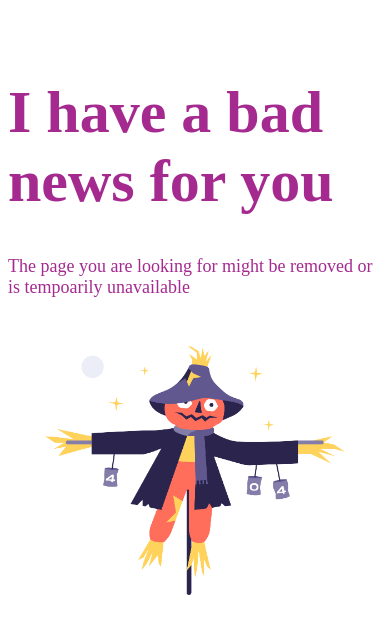
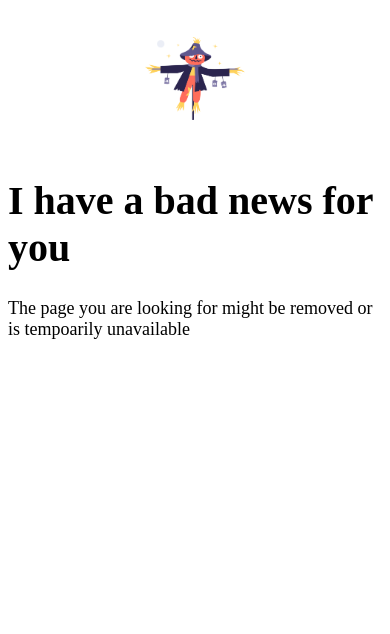
Before and after one commit to UNSTOPABLES2020/Assesment, a plain HTML site: page error.html in a window 390 px wide. Drawn offline with Linux system fonts and the light colour scheme.

Commit message:
for resolution less than 479

```diff
--- a/style/style.css
+++ b/style/style.css
@@ -77,3 +77,32 @@ img {
 
         }
 }
+
+@media screen and (max-width: 479px) {
+    .container {
+
+        flex-direction: column;
+    }
+    .img
+    {
+        width: 100px;
+
+        animation: fly 2s;
+    }
+    .content-container{
+        font-size: 20px;
+        color: black;
+
+    }
+    @keyframes fly {
+    60%
+        {
+            transform: rotate(360deg);
+        }
+       50%
+        {
+        transform: translateX(30px);
+        }
+
+    }
+}
```
